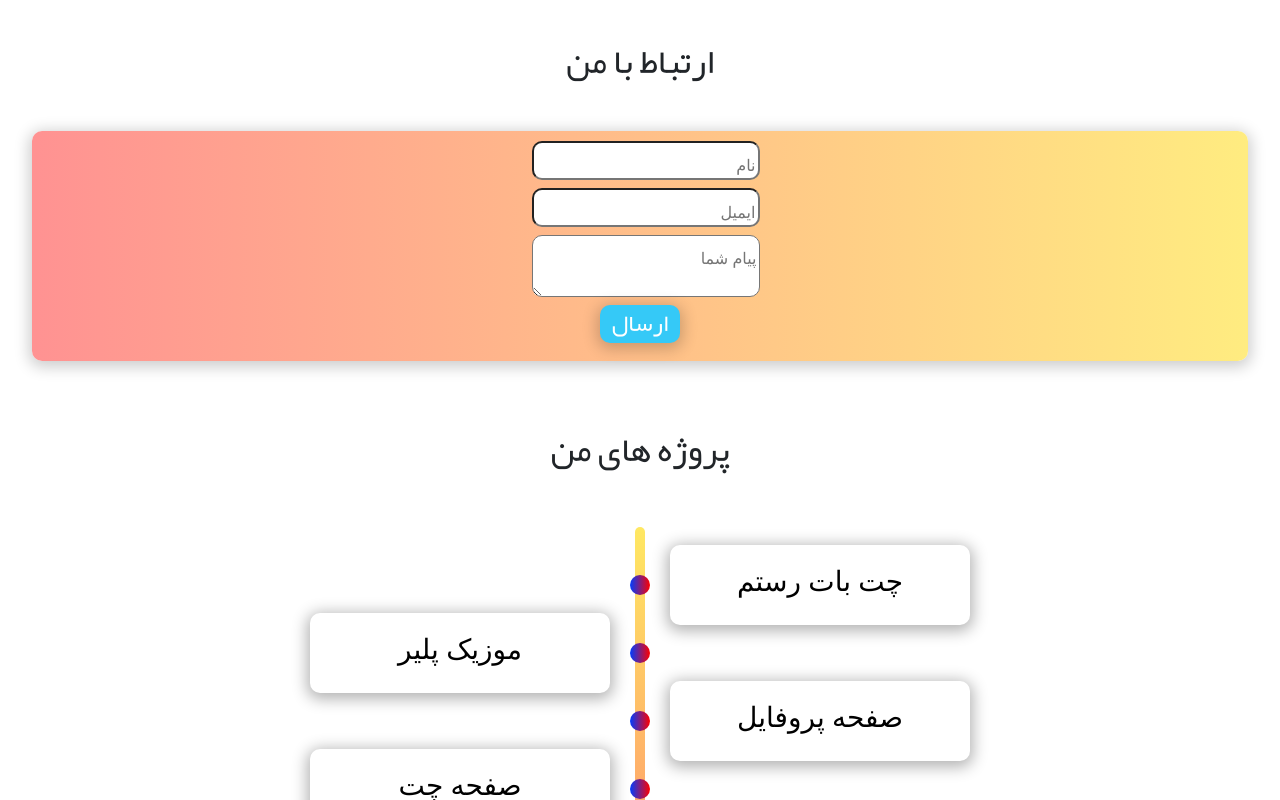
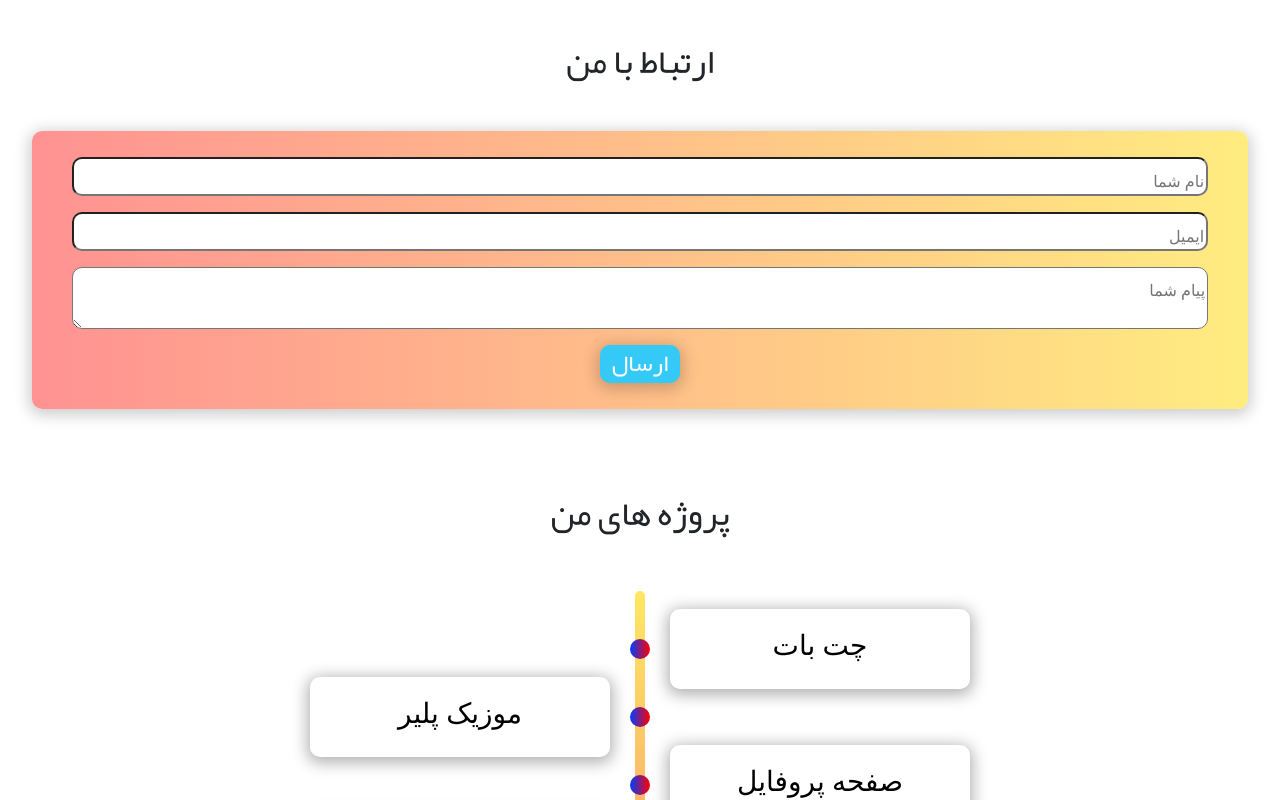
Before and after one commit to rohanitabar/RohaniTabar, a React (Create React App) app: page / in a window 1280 px wide. Shown: the part 1020-1820 px from the top of the page. Built offline with nearby package versions, Linux system fonts and the light colour scheme; a web font is replaced by a local one.

Commit message:
Debug send Email & Edit footer &Resumey

```diff
--- a/src/components/footer.jsx
+++ b/src/components/footer.jsx
@@ -47,7 +47,7 @@ const Footer = () => {
       </div>
 
       <div className="footer-bottom">
-        <p>{new Date().getFullYear()} - تمامی حقوق محفوظ است &copy;</p>
+        <p>{new Date().getFullYear()} - تمامی حقوق برای <b>عباس روحانی تبار</b> محفوظ است &copy;</p>
       </div>
     </footer>
   );
--- a/src/components/home.jsx
+++ b/src/components/home.jsx
@@ -5,8 +5,8 @@ import Skil from './skils';
 import About from './aboutMe';
 import Footer from './footer';
 import MyResumey from "./my Resume";
-import SendMessage from './sendMessage';
 import PopularPosts from './popular-Posts';
+import { SendMessage } from './sendMessage';
 
 class Home extends Component {
     render() {
@@ -18,7 +18,7 @@ class Home extends Component {
             <br />
             <h1 className="title mb-4">ارتباط با من</h1>
             <br />
-            <SendMessage />
+            <SendMessage/>
             <br />
             <br />
             <MyResumey />
--- a/src/components/my Resume.jsx
+++ b/src/components/my Resume.jsx
@@ -16,7 +16,7 @@ const MyResumey = () => {
                 target="_blank"
               >
                 <div className="info">
-                  <h3>چت بات رستم</h3>
+                  <h3>چت بات</h3>
                 </div>
               </Link>
             </div>
--- a/src/components/sendMessage.jsx
+++ b/src/components/sendMessage.jsx
@@ -1,33 +1,7 @@
-// import React from 'react';
-// import './home.css';
-// import
-// const SendMessage = () => {
-//     return (
-//       <>
-//         <div className="message-form send-Email">
-//             <form ref={form} onSubmit={sendEmail}>
-//                 <label>Name</label>
-//                 <input type="text" name="user_name" />
-//                 <label>Email</label>
-//                 <input type="email" name="user_email" />
-//                 <label>Message</label>
-//                 <textarea name="message" />
-//                 <input type="submit" value="Send" />
-//             </form>
-//           <button type="submit" className="mb-2 send-btn">
-//             ارسال
-//           </button>
-//         </div>
-//       </>
-//     );
-// }
-
-// export default SendMessage;
-
 import React, { useRef } from "react";
 import emailjs from "@emailjs/browser";
 
- const SendMessage = () => {
+export const SendMessage = () => {
   const form = useRef();
 
   const sendEmail = (e) => {
@@ -35,7 +9,7 @@ import emailjs from "@emailjs/browser";
 
     emailjs
       .sendForm("service_youb6lk", "template_n0o9que", form.current, {
-        publicKey: "g5QBZGfffYOFr_3XS",
+        publicKey: "qvtsJVqNcyQaHvEhm",
       })
       .then(
         () => {
@@ -48,19 +22,11 @@ import emailjs from "@emailjs/browser";
   };
 
   return (
-    <form ref={form} onSubmit={sendEmail}>
-             <div className="message-form send-Email">
-             <form ref={form} onSubmit={sendEmail}>
-                 <input type="text" name="user_name" className="message-form mb-2" placeholder="نام "/>
-                 <input type="email" name="user_email" className="message-form mb-2" placeholder="ایمیل "/>
-                 <textarea name="message" className="message-form mb-2" placeholder="پیام شما"/>
-             </form>
-           <button type="submit" className="mb-2 send-btn">
-             ارسال
-           </button>
-         </div>
+    <form ref={form} onSubmit={sendEmail} className="send-Email message-form mb-3 ">
+      <input type="text" name="user_name" className="message-form mb-3 mt-3" placeholder="نام شما" />
+      <input type="email" name="user_email" className="message-form mb-3" placeholder="ایمیل " />
+      <textarea name="message" className="message-form mb-3" placeholder="پیام شما"/>
+      <input type="submit" className="send-btn mb-3" value="ارسال" />
     </form>
   );
 };
-
-export default SendMessage;
```
